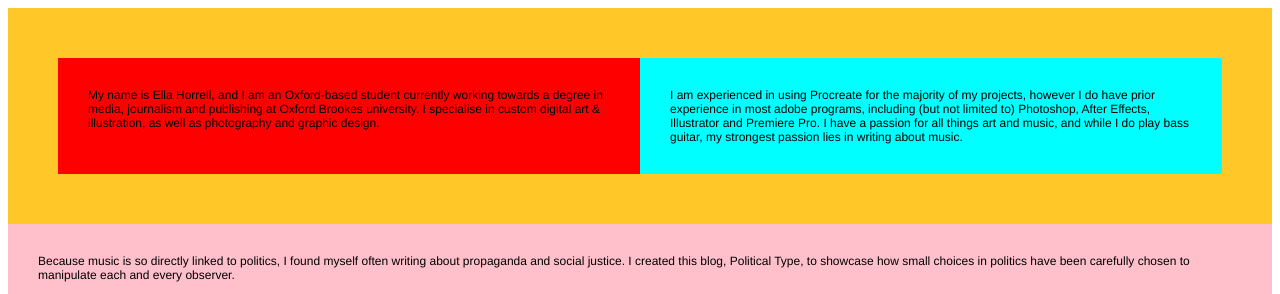
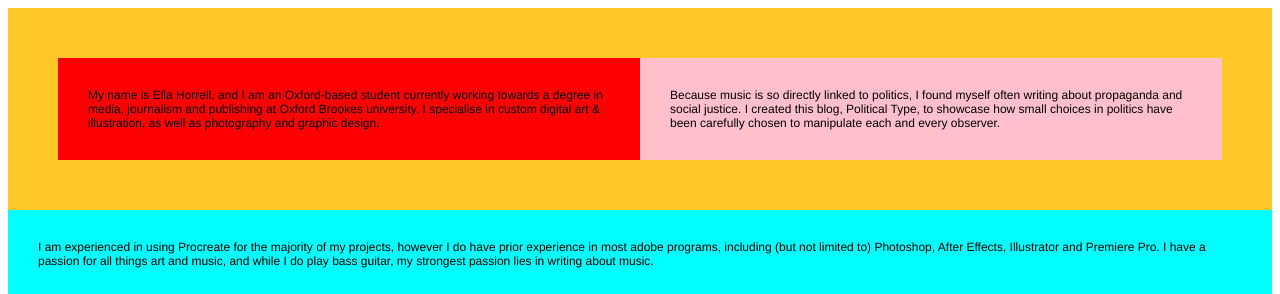
Before and after one commit to ellahorrell/brookesblog, a Jekyll site: the page aboutme/index.html, which Jekyll copies as it is, in a window 1280 px wide, cut to the strip 0-294 px from the top of the page. Built offline with Jekyll 4.4.1, drawn with Linux system fonts in a browser that asks for light colours.

Commit message:
Update index.html

```diff
--- a/aboutme/index.html
+++ b/aboutme/index.html
@@ -52,11 +52,11 @@
 <body>
   <div class="holdingcontainer">
     <div class="internalcontainerL">My name is Ella Horrell, and I am an Oxford-based student currently working towards a degree in media, journalism and publishing at Oxford Brookes university. I specialise in custom digital art & illustration, as well as photography and graphic design.</div>
-
+    <div class="internalcontainerM">Because music is so directly linked to politics, I found myself often writing about propaganda and social justice. I created this blog, Political Type, to showcase how small choices in politics have been carefully chosen to manipulate each and every observer.</div>
+   </div>
     <div class="internalcontainerR">I am experienced in using Procreate for the majority of my projects, however I do have prior experience in most adobe programs, including (but not limited to) Photoshop, After Effects, Illustrator and Premiere Pro. I have a passion for all things art and music, and while I do play bass guitar, my strongest passion lies in writing about music.</div>
    </div>
-   <div class="internalcontainerM">Because music is so directly linked to politics, I found myself often writing about propaganda and social justice. I created this blog, Political Type, to showcase how small choices in politics have been carefully chosen to manipulate each and every observer.</div>
-  </div>
+
 
   <main>
 <div class="info">
```
